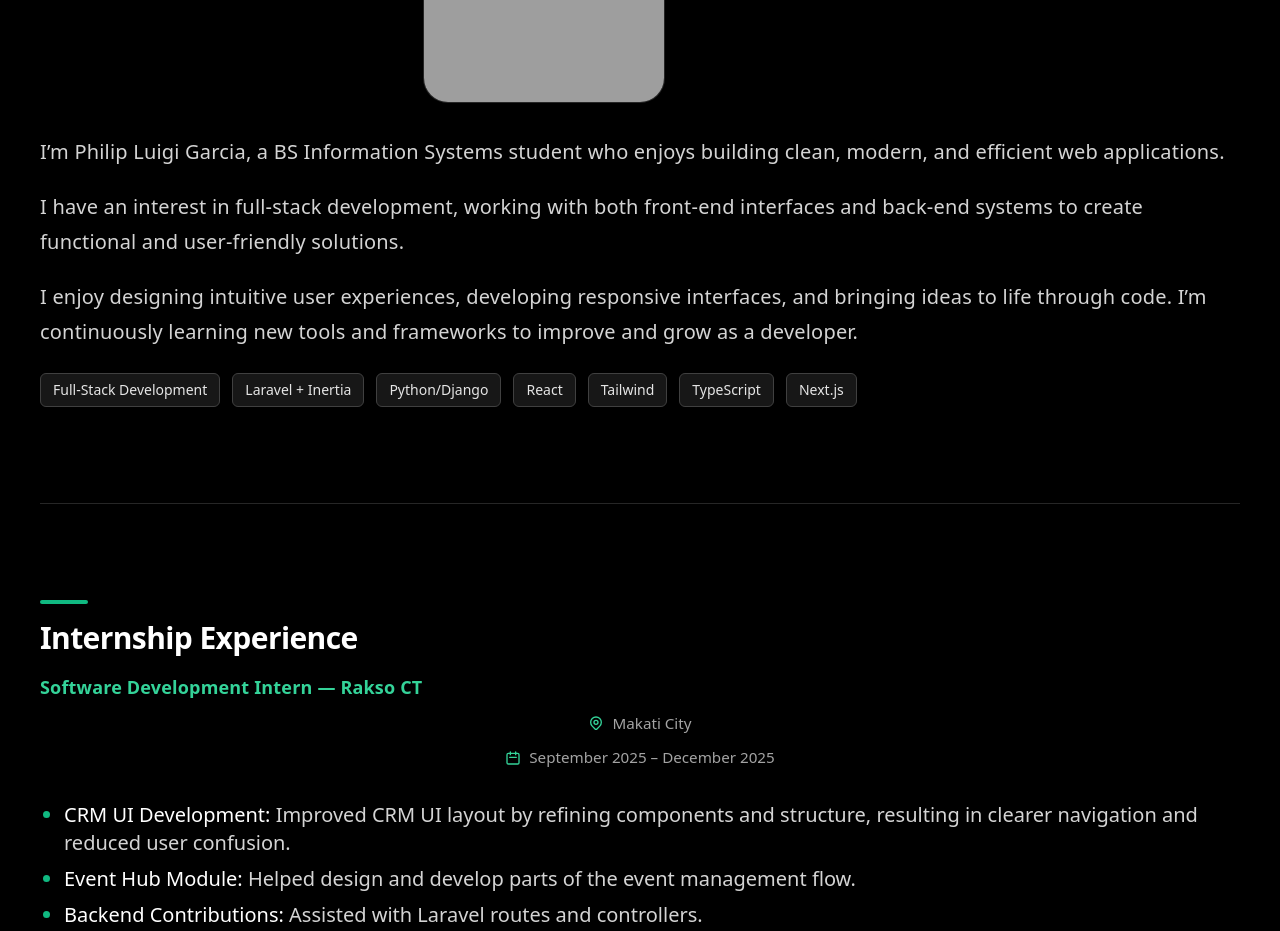
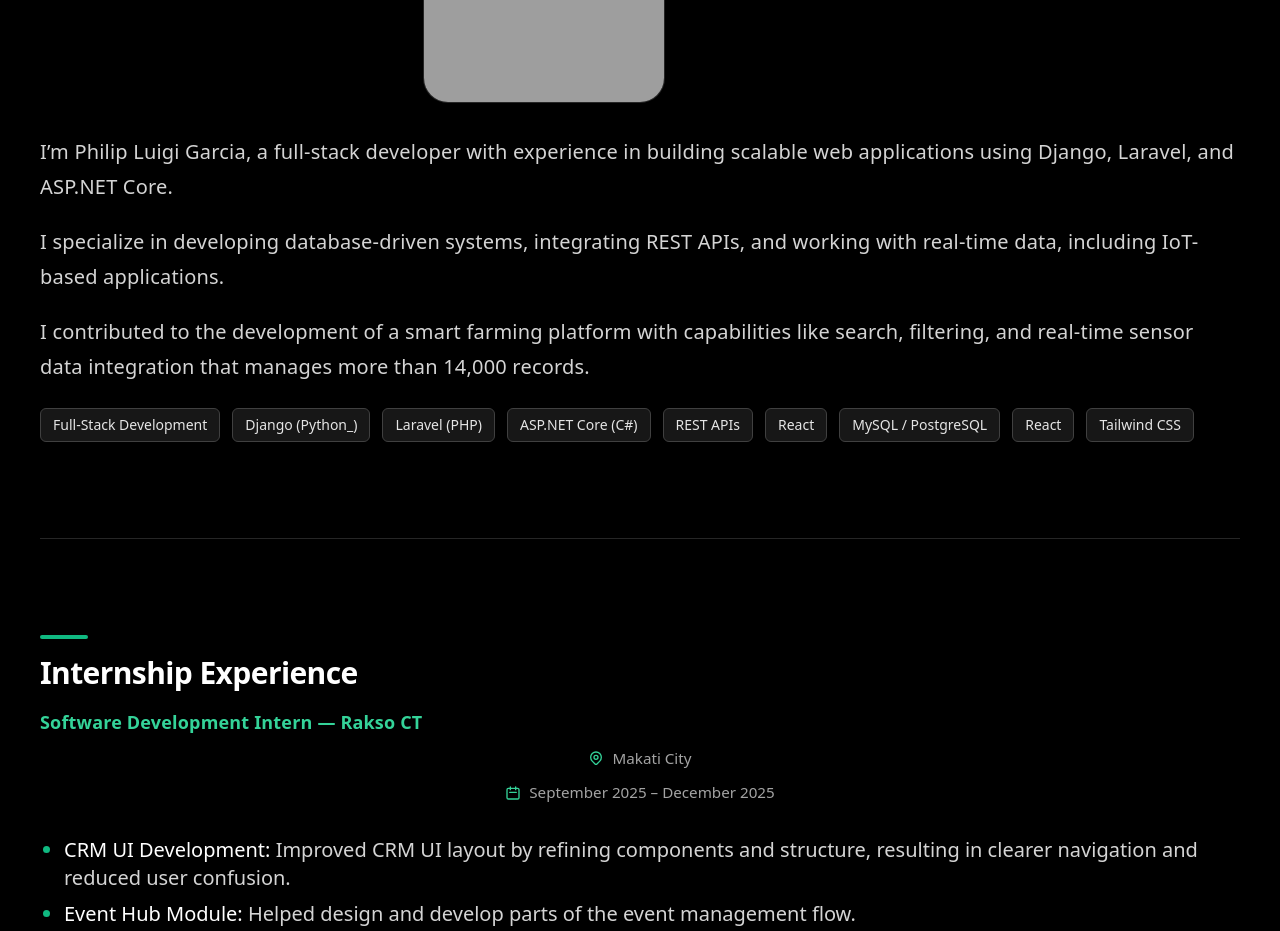
Before and after one commit to philuigi/portfolio, a React (Vite) app: page / in a window 1280 px wide. Shown: the part 880-1811 px from the top of the page. Built offline with nearby package versions, Linux system fonts and the light colour scheme; grey boxes are pictures that could not be loaded.

Commit message:
update on about me part

```diff
--- a/src/pages/Home.jsx
+++ b/src/pages/Home.jsx
@@ -308,21 +308,21 @@ export default function Home() {
           <div className="md:col-span-9">
             <div className="space-y-5 text-neutral-300 leading-relaxed text-lg md:text-xl">
               <p>
-                I’m Philip Luigi Garcia, a BS Information Systems student who
-                enjoys building clean, modern, and efficient web applications.
+                I’m Philip Luigi Garcia, a full-stack developer with experience
+                in building scalable web applications using Django, Laravel, and
+                ASP.NET Core.
               </p>
 
               <p>
-                I have an interest in full-stack development, working with both
-                front-end interfaces and back-end systems to create functional
-                and user-friendly solutions.
+                I specialize in developing database-driven systems, integrating
+                REST APIs, and working with real-time data, including IoT-based
+                applications.
               </p>
 
               <p>
-                I enjoy designing intuitive user experiences, developing
-                responsive interfaces, and bringing ideas to life through code.
-                I’m continuously learning new tools and frameworks to improve
-                and grow as a developer.
+                I contributed to the development of a smart farming platform
+                with capabilities like search, filtering, and real-time sensor
+                data integration that manages more than 14,000 records.
               </p>
             </div>
 
@@ -330,12 +330,14 @@ export default function Home() {
             <div className="mt-6 flex flex-wrap gap-3">
               {[
                 "Full-Stack Development",
-                "Laravel + Inertia",
-                "Python/Django",
+                "Django (Python_)",
+                "Laravel (PHP)",
+                "ASP.NET Core (C#)",
+                "REST APIs",
                 "React",
-                "Tailwind",
-                "TypeScript",
-                "Next.js",
+                "MySQL / PostgreSQL",
+                "React",
+                "Tailwind CSS"
               ].map((b) => (
                 <span
                   key={b}
```
